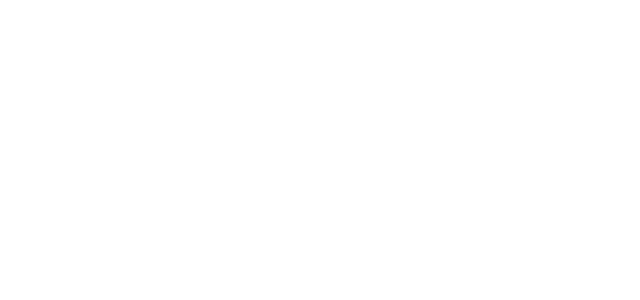
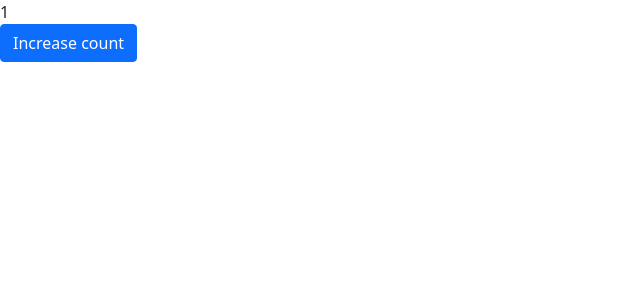
Before and after one commit to ayonrakib/profile-picture-manipulation, a React (Create React App) app: page /count in a window 1280 px wide. Shown: the top 300 px of the page, without its empty margins (0-640 px from the left). Built offline with nearby package versions, Linux system fonts and the light colour scheme.

Commit message:
useeffect

```diff
--- a/src/components/App.js
+++ b/src/components/App.js
@@ -4,6 +4,7 @@
 import Login from './Login';
 import Home from './Home';
 import DeleteUser from './DeleteUser';
+import Count from './Count';
 
 import 'bootstrap/dist/css/bootstrap.min.css';
 <script src="https://unpkg.com/react-bootstrap@next/dist/react-bootstrap.min.js" crossorigin></script>
@@ -13,7 +14,9 @@
     <BrowserRouter>
       <Route exact path = "/login" component = {Login}></Route>
       <Route exact path="/delete-user" component={DeleteUser}/>
+      <Route exact path = "/count" component={Count}/>
       <Route exact path = "/" component = {Home}></Route>
+
 
     </BrowserRouter>
   );
--- /dev/null
+++ b/src/components/Count.js
@@ -0,0 +1,25 @@
+import React, {useEffect, useState} from "react";
+import { Button } from "react-bootstrap";
+
+export default function Count(){
+    console.log("Count component rendered!")
+    const [count, setCount] = useState(0);
+
+    useEffect(() => {
+        setCount((count) => count+1)
+    }, [])
+    function increaseCount(){
+        setCount((count) => count+1 )
+    }
+    // console.log("number value before rendering: ",number)
+    return(
+        <>
+            {count}
+            <br></br>
+            <Button onClick={increaseCount}>
+                Increase count
+            </Button>
+        </>
+
+    )
+}
```
